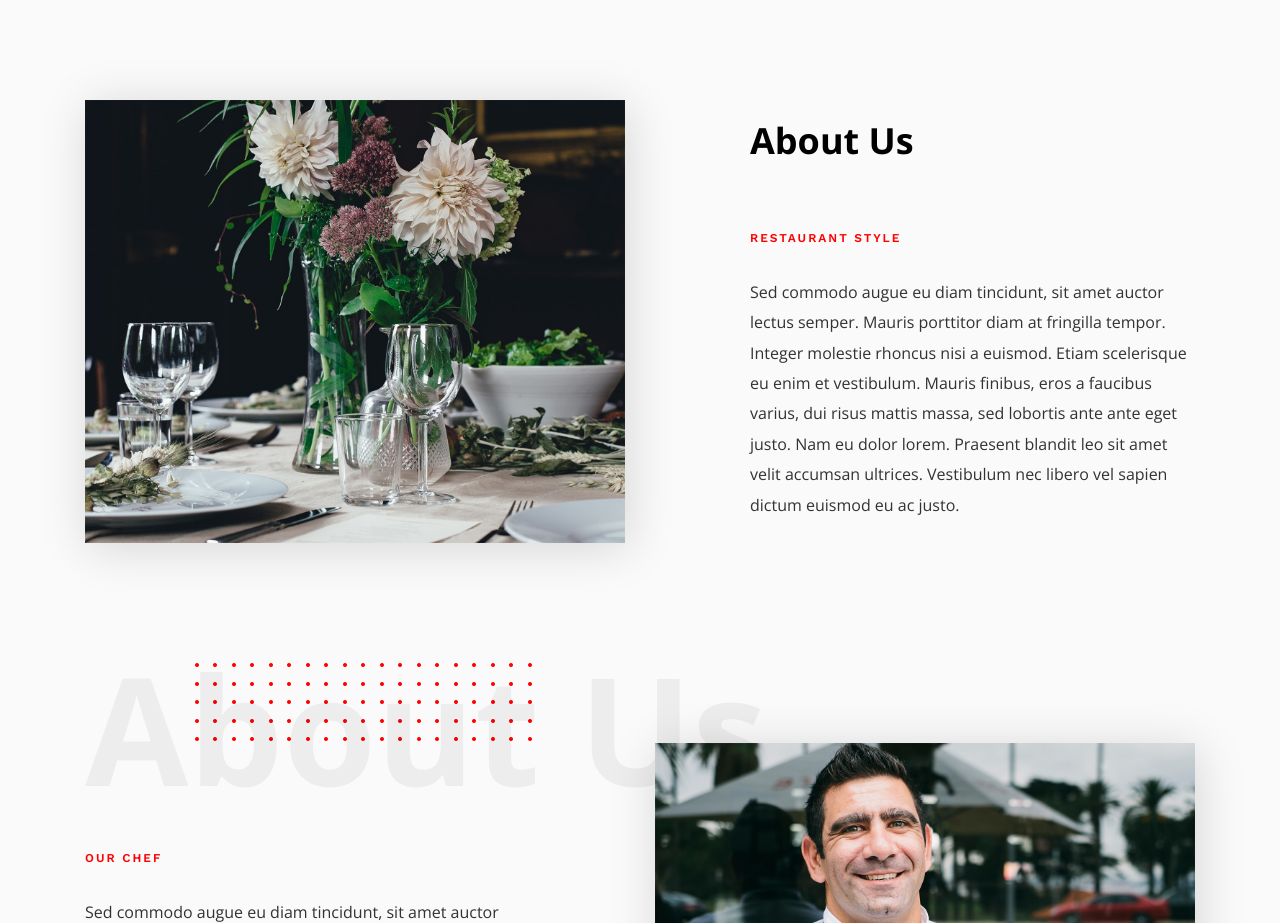
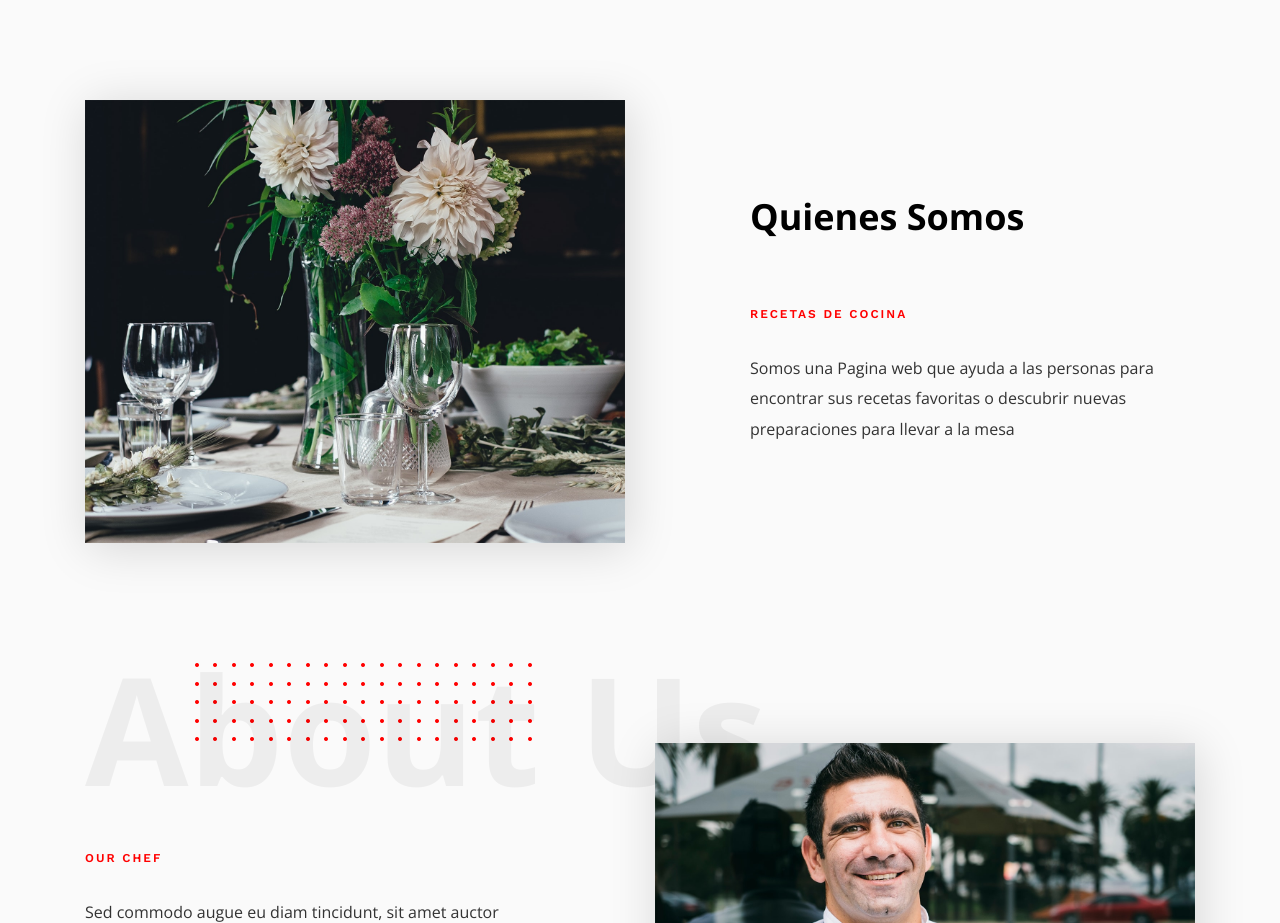
Before and after one commit to Franccescoo/ALL_AROUND_THE_WORLD, a plain HTML site: page All_Around_the_World/index.html in a window 1280 px wide. Shown: the part 820-1743 px from the top of the page. Drawn offline with nearby package versions, Linux system fonts and the light colour scheme.

Commit message:
Update de About Us

```diff
--- a/All_Around_the_World/index.html
+++ b/All_Around_the_World/index.html
@@ -161,11 +161,11 @@
                 </div>
                 <div class="col-12 col-md-6 col-lg-5 ml-md-auto">
                     <div class="section-heading">
-                        <h2>About Us</h2>
+                        <h2>Quienes Somos</h2>
                     </div>
                     <div class="about-us-content">
-                        <span>restaurant style</span>
-                        <p>Sed commodo augue eu diam tincidunt, sit amet auctor lectus semper. Mauris porttitor diam at fringilla tempor. Integer molestie rhoncus nisi a euismod. Etiam scelerisque eu enim et vestibulum. Mauris finibus, eros a faucibus varius, dui risus mattis massa, sed lobortis ante ante eget justo. Nam eu dolor lorem. Praesent blandit leo sit amet velit accumsan ultrices. Vestibulum nec libero vel sapien dictum euismod eu ac justo.</p>
+                        <span>recetas de cocina</span>
+                        <p>Somos una Pagina web que ayuda a las personas para encontrar sus recetas favoritas o descubrir nuevas preparaciones para llevar a la mesa</p>
                     </div>
                 </div>
             </div>
```
